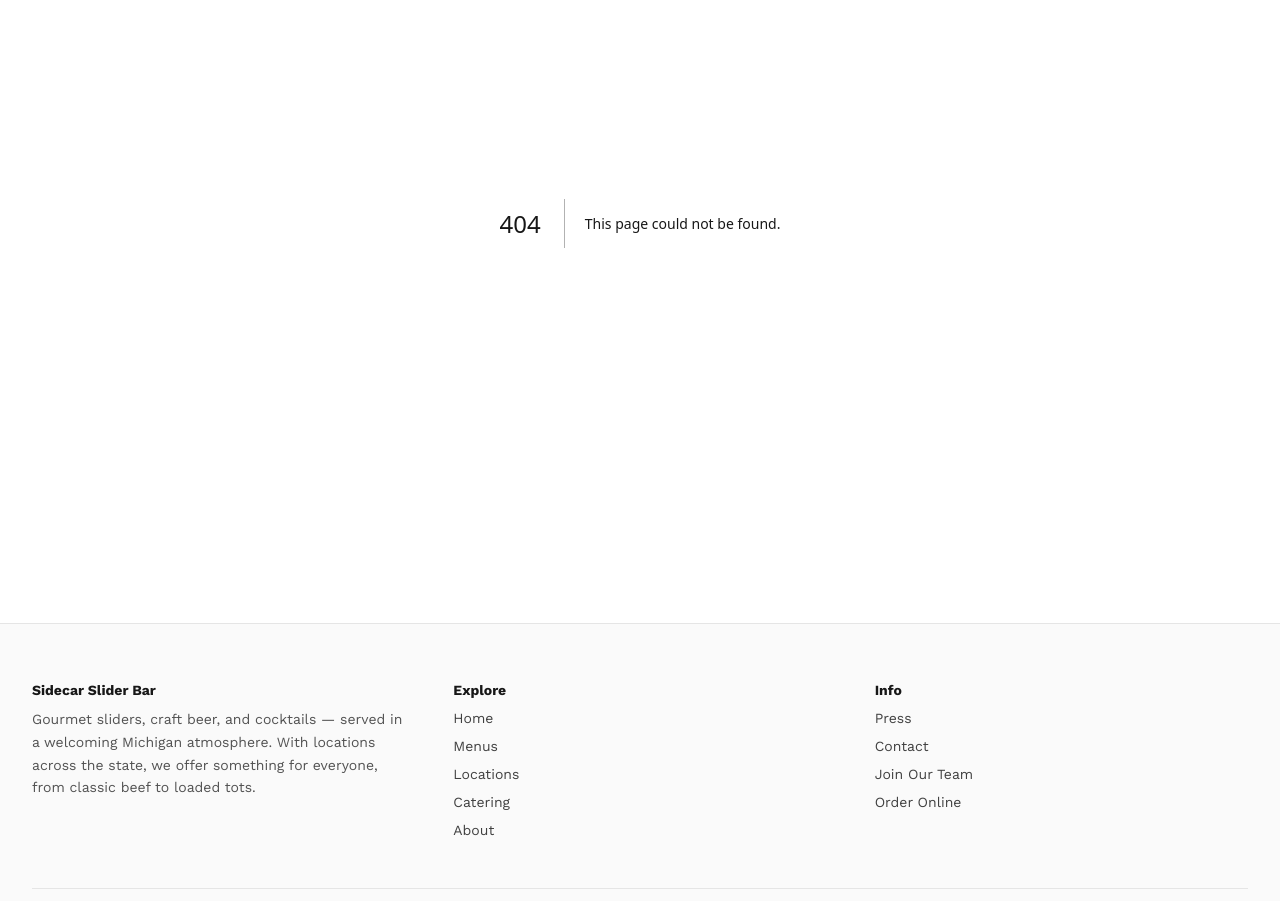
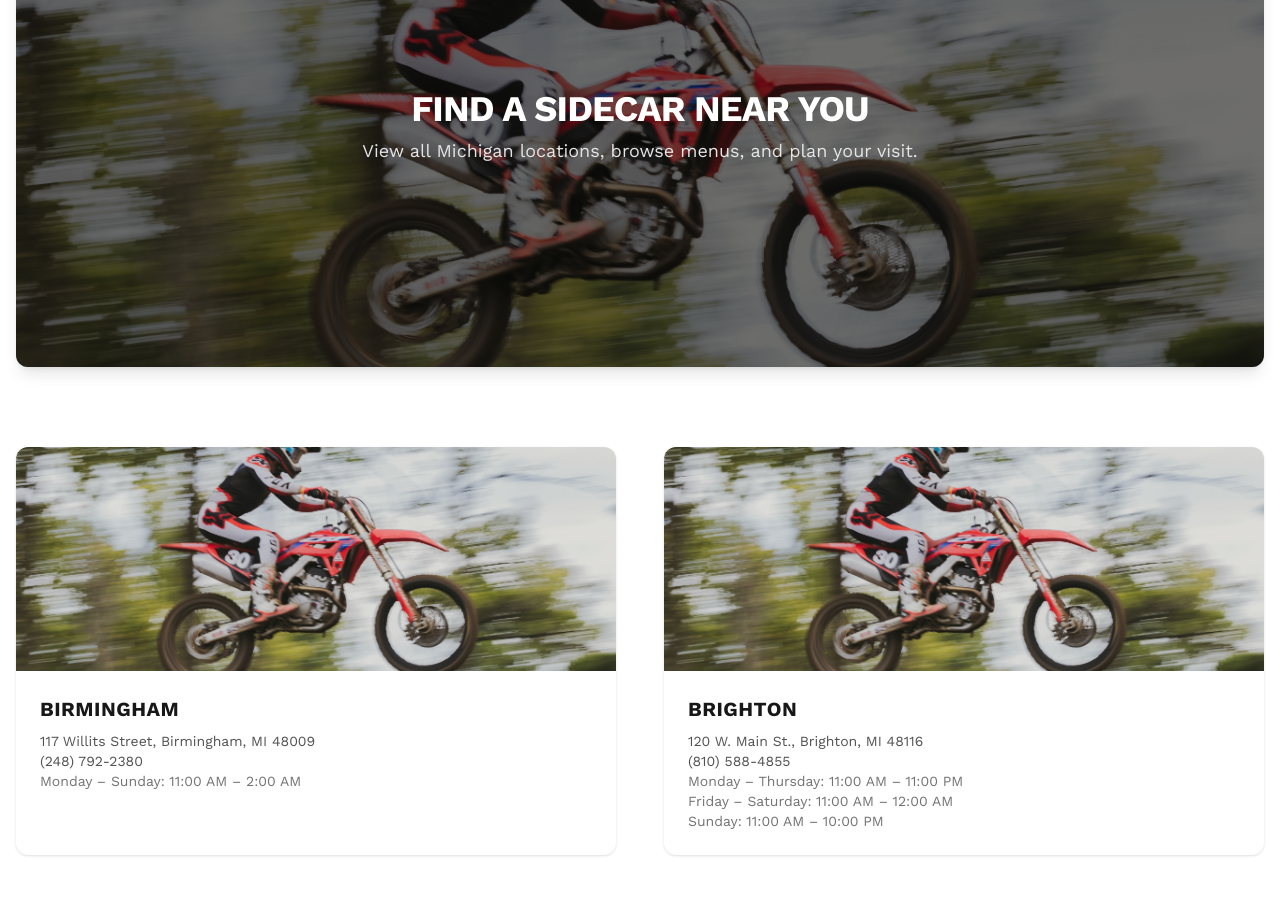
Before and after one commit to AaronRDurant/sidecar-slider-bar, a Next.js app: page /locations in a window 1280 px wide. Before the commit this address had no page. Shown: the part 280-1181 px from the top of the page. Built offline with nearby package versions, Linux system fonts and the light colour scheme.

Commit message:
Build Locations page

```diff
--- /dev/null
+++ b/src/app/locations/page.tsx
@@ -0,0 +1,65 @@
+import Image from "next/image";
+import Link from "next/link";
+import locationData from "@/data/locations";
+
+export const metadata = {
+  title: "Find a Location — Sidecar Slider Bar",
+  description: "Explore all Sidecar Slider Bar locations across Michigan.",
+};
+
+export default function LocationsPage() {
+  return (
+    <main className="max-w-screen-xl mx-auto px-4 py-16 space-y-20">
+      {/* Hero */}
+      <section className="relative h-[60vh] rounded-xl overflow-hidden shadow-lg">
+        <Image
+          src="/images/moto-sidecar-placeholder.jpg"
+          alt="Find a Location"
+          fill
+          className="object-cover"
+          priority
+        />
+        <div className="absolute inset-0 bg-black/50 flex flex-col justify-center items-center text-white text-center px-4">
+          <h1 className="text-4xl font-bold uppercase tracking-tight">
+            Find a Sidecar Near You
+          </h1>
+          <p className="text-lg text-neutral-200 mt-2 max-w-2xl">
+            View all Michigan locations, browse menus, and plan your visit.
+          </p>
+        </div>
+      </section>
+
+      {/* Location Cards */}
+      <section className="grid gap-12 md:grid-cols-2">
+        {Object.entries(locationData).map(([slug, data]) => (
+          <Link
+            key={slug}
+            href={`/locations/${slug}`}
+            className="group block rounded-xl overflow-hidden shadow hover:shadow-xl transition-shadow duration-300 bg-white"
+          >
+            <div className="relative h-56 w-full">
+              <Image
+                src={data.heroImage ?? "/images/moto-sidecar-placeholder.jpg"}
+                alt={`${data.name} Hero`}
+                fill
+                className="object-cover group-hover:scale-105 transition-transform duration-300"
+              />
+            </div>
+            <div className="p-6">
+              <h2 className="text-xl font-bold uppercase tracking-wide group-hover:text-neutral-700">
+                {data.name}
+              </h2>
+              <p className="text-sm text-neutral-600 mt-2">{data.address}</p>
+              <p className="text-sm text-neutral-600">{data.phone}</p>
+              {data.hours.split("\n").map((line, i) => (
+                <p key={i} className="text-sm text-neutral-500">
+                  {line}
+                </p>
+              ))}
+            </div>
+          </Link>
+        ))}
+      </section>
+    </main>
+  );
+}
--- /dev/null
+++ b/src/data/locations/index.ts
@@ -0,0 +1,48 @@
+import birmingham from "./birmingham/info";
+import brighton from "./brighton/info";
+import farmington from "./farmington/info";
+import ferndale from "./ferndale/info";
+import grossePointe from "./grosse-pointe/info";
+import lansing from "./lansing/info";
+import plymouth from "./plymouth/info";
+import sterlingHeights from "./sterling-heights/info";
+
+export interface DeliveryPartner {
+  name: string;
+  url: string;
+}
+
+export interface LocationData {
+  name: string;
+  address: string;
+  phone: string;
+  hours: string;
+  deliveryPartners?: DeliveryPartner[];
+  coordinates: {
+    lat: number;
+    lng: number;
+  };
+  heroImage?: string;
+  galleryImages?: string[];
+  menu?: {
+    category: string;
+    items: {
+      name: string;
+      price: string;
+      description?: string;
+    }[];
+  }[];
+}
+
+export const locations: Record<string, LocationData> = {
+  birmingham,
+  brighton,
+  farmington,
+  ferndale,
+  "grosse-pointe": grossePointe,
+  lansing,
+  plymouth,
+  "sterling-heights": sterlingHeights,
+};
+
+export default locations;
```
